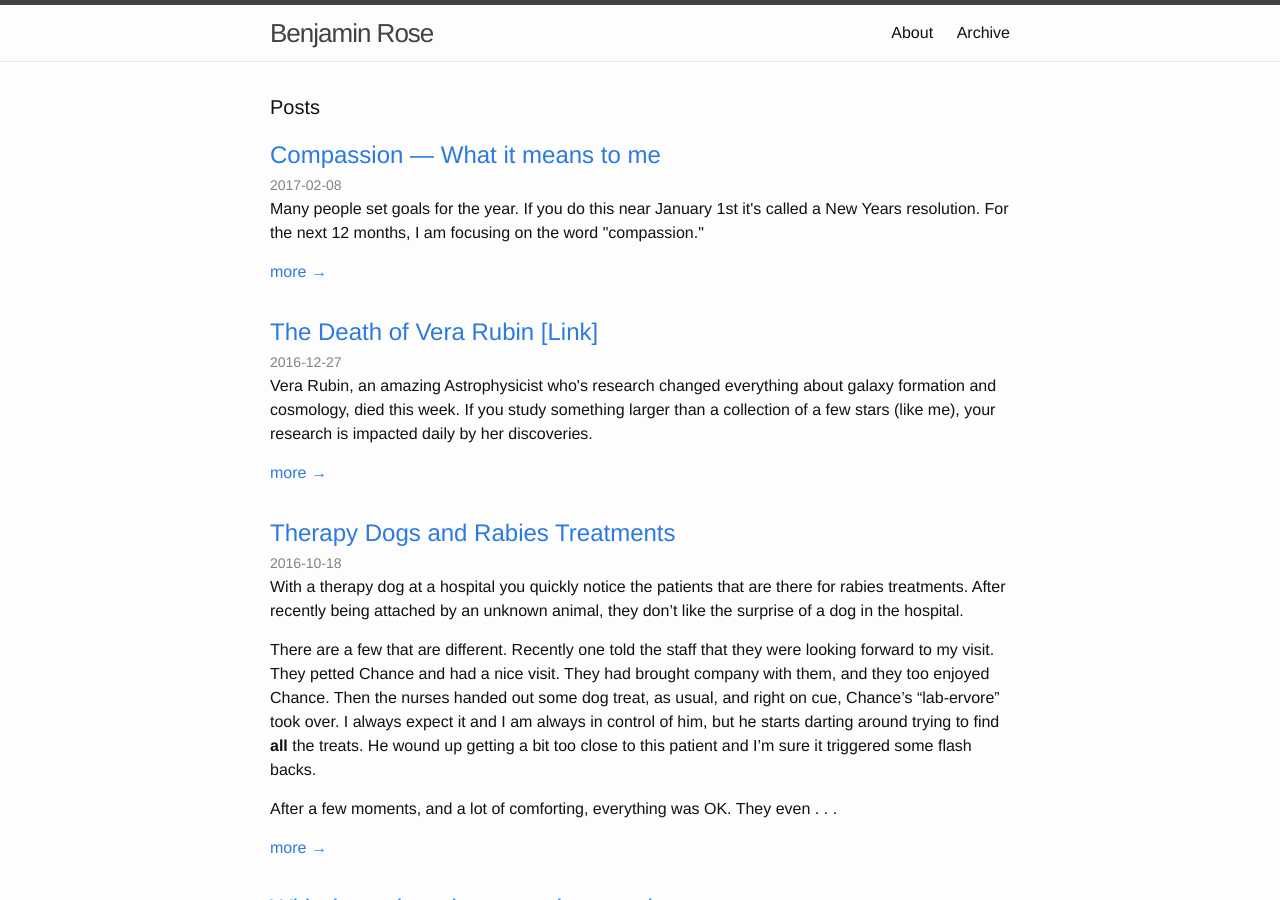
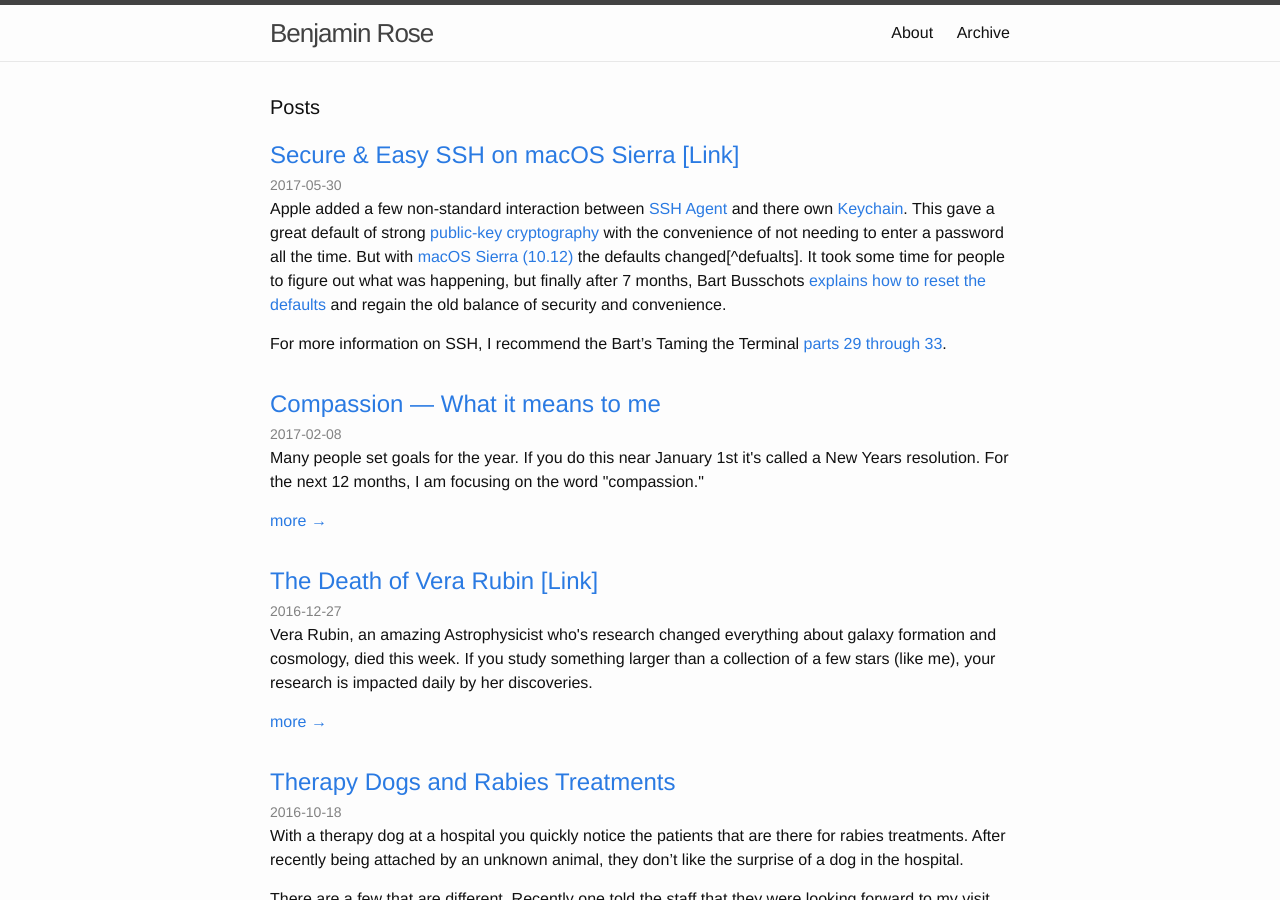
Before and after one commit to benjaminrose/benjaminrose.github.io, a Jekyll site: the page built from index.html, in a window 1280 px wide and 900 px high. Built offline with Jekyll 4.4.1, drawn with Linux system fonts in a browser that asks for light colours; the list of posts is cut into pages by our own code; comment, search, counter and statistics services are not loaded; some of the changed text lies outside the part shown.

Commit message:
modifications

```diff
--- /dev/null
+++ b/_posts/2017-05-29-ssh-agent.md
@@ -0,0 +1,21 @@
+---
+layout: post
+title: Secure & Easy SSH on macOS Sierra
+
+tags:
+    - ssh
+    - macOS
+    - sierra
+category:
+
+date: 2017-05-29 21:06:01 -0500
+
+link: https://www.bartbusschots.ie/s/2017/05/25/taming-the-terminal-part-37-of-n-ssh-agent/
+summary:
+---
+
+Apple added a few non-standard interaction between [SSH Agent](https://en.wikipedia.org/wiki/Ssh-agent) and there own [Keychain](https://en.wikipedia.org/wiki/Keychain_(software)). This gave a great default of strong [public-key cryptography](https://en.wikipedia.org/wiki/Public-key_cryptography) with the convenience of not needing to enter a password all the time. But with [macOS Sierra (10.12) ](https://en.wikipedia.org/wiki/MacOS_Sierra) the defaults changed[^defualts]. It took some time for people to figure out what was happening, but finally after 7 months, Bart Busschots [explains how to reset the defaults](https://www.bartbusschots.ie/s/2017/05/25/taming-the-terminal-part-37-of-n-ssh-agent/) and regain the old balance of security and convenience.
+
+For more information on SSH, I recommend the Bart's Taming the Terminal [parts 29 through 33](https://www.bartbusschots.ie/s/2015/02/14/taming-the-terminal-part-29-of-n-intro-to-ssh/).
+
+[^defaults]: The previous defaults are explained well in [Taming the Terminal part 30](https://www.bartbusschots.ie/s/2015/03/29/taming-the-terminal-part-30-of-n-sshing-more-securely/).
--- a/about.md
+++ b/about.md
@@ -23,9 +23,18 @@ I am a graduate student at the [University of Notre Dame][nd-phys] doing researc
 [brose3]: http://www3.nd.edu/~brose3/
 [CV]: http://www3.nd.edu/~brose3/#cv
 
+
 # About this Site
 
-I use affiliate links for [Amazon], and I would not turn down any [gifts given][square] purely because of your generosity.
+This is a static site built with [Jekyll] and hosted on [Github Pages]. These are great free resources. And if you are looking at trying to put a small bit of content on the web and have [tamed the terminal][ttt] then I would highly recommend this system. My word of warning is to start out simple. Your content is just in [markdown] files so it is easy to change the design and layout later.
+
+[Jekyll]: https://jekyllrb.com
+[Github Pages]: https://pages.github.com
+[ttt]: https://www.bartbusschots.ie/s/blog/taming-the-terminal/
+[markdown]: https://daringfireball.net/projects/markdown/
+
+Because I do this in my spare time as a hobby I use affiliate links for [Amazon], and I would not turn down any [gifts given][square] purely because of your generosity. Note that there are currently no financial costs associated with this website[^thanks].
 
 [Amazon]: https://www.amazon.com//ref=as_li_ss_tl?ie=UTF8&linkCode=ll2&tag=benjaminros0f-20&linkId=de5cbac379cbc21e038681e2dd313f77
 [square]: https://cash.me/$rose
+[^thanks]: Thanks Github for the hosting!
```
